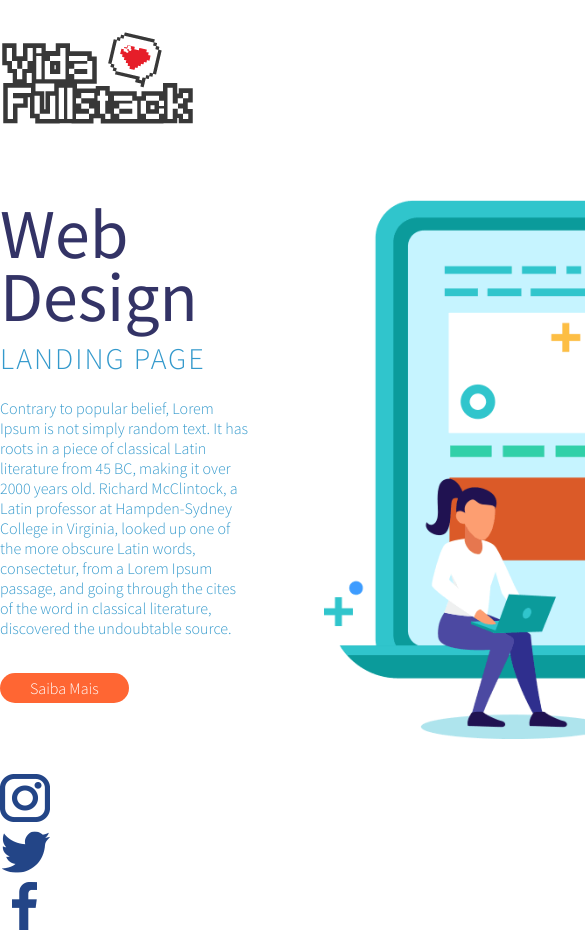
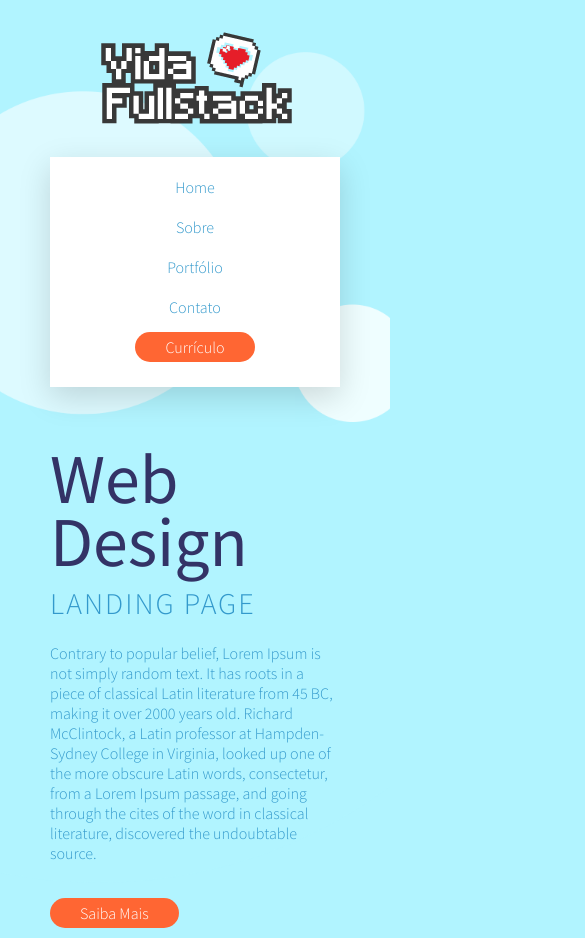
Before and after one commit to weldson01/Font-end2, a plain HTML site: page index.html in a window 390 px wide. Shown: the top 938 px of the page, 585 px wide, since content can reach past the window. Drawn offline with Linux system fonts and the light colour scheme.

Commit message:
Finish responsive components

```diff
--- /dev/null
+++ b/assets/css/bootstrap.css
@@ -0,0 +1,29 @@
+/*reset Css */
+*{
+  margin: 0;
+  padding: 0;
+  border: 0;
+  font-size: 100%;
+  font: inherit;
+  vertical-align: baseline;
+  text-decoration: none;
+  font-family: 'Source Sans Pro', sans-serif;
+  font-weight: 300;
+  list-style: none;
+}
+body{
+  background-image: url("../Images/bolha-background.png");
+  background-repeat: no-repeat;
+  background-position: left center;
+}
+.container{
+  width: 1024px;
+  margin: 30px auto;
+  display:flex;
+  flex-direction: column;
+}
+
+.row{
+  display:flex;
+  flex-direction: row;
+}
--- /dev/null
+++ b/assets/css/footer.css
@@ -0,0 +1,6 @@
+footer ul li{
+  margin: 0 30px 0 0;
+}
+footer ul li a img{
+  width: 30px;
+}
--- a/assets/css/header.css
+++ b/assets/css/header.css
@@ -9,7 +9,6 @@ header section{
 header nav ul{
   display: flex;
   flex-direction: row;
-  list-style: none;
   align-items: center;
 }
 header nav ul li a{
--- a/assets/css/main.css
+++ b/assets/css/main.css
@@ -11,6 +11,7 @@
   font-weight: 400;
   color: #333366;
 }
+
 .sobre-web-design article h2,
 .sobre-web-design article p {
   color: #3399cc;
--- /dev/null
+++ b/assets/css/responsive-background.css
@@ -0,0 +1,35 @@
+@media (max-width: 2000px){
+  body{
+    background-size: 880px;
+  }
+}
+@media (max-width: 1700px){
+  body{
+    background-size: 800px;
+  }
+}
+@media (max-width: 1550px){
+  body{
+    background-size: 750px;
+  }
+}
+@media (max-width: 1440px){
+  body{
+    background-size: 700px;
+  }
+}
+@media (max-width: 1330px){
+  body{
+    background-size: 650px;
+  }
+}
+@media (max-width: 1220px){
+  body{
+    background-size: 600px;
+  }
+}
+@media (max-width: 1100px){
+  body{
+    background-position-x: -100px;
+  }
+}
--- /dev/null
+++ b/assets/css/responsive-elements..css
@@ -0,0 +1,63 @@
+@media(max-width: 1150px){
+  .container{
+    width: 950px;
+  }
+}
+@media(max-width: 1024px){
+  .container{
+    width: 700px;
+
+  }
+  .sobre-web-design figcaption img{
+    width: 600px;
+  }
+}
+@media(max-width: 915px){
+  body{
+    background-position: left -250px;
+    background-color: #b1f4ff;
+  }
+  .container{
+    width: 600px;
+
+  }
+  .row{
+    flex-direction: column;
+  }
+  header nav{
+    margin: 30px 0;
+  }
+  .sobre-web-design article{
+    width: 100%;
+  }
+  .sobre-web-design figcaption img{
+    width: 100%;
+    margin: 30px 0 0 0;
+  }
+  footer .row{
+    flex-direction: row;
+    justify-content: center;
+  }
+}
+@media(max-width: 665px){
+  .container{
+    width:400px;
+  }
+}
+@media(max-width: 450px){
+  .container{
+    width: 290px;
+  }
+  header nav ul{
+   flex-direction: column;
+  }
+  header nav{
+    background:#fff;
+    width:100%;
+    padding: 10px 0 20px;
+    box-shadow: 0px 10px 30px rgba(0,0,0,0.15);
+  }
+  header nav ul li{
+    margin: 10px 0;
+  }
+}
--- a/assets/css/style.css
+++ b/assets/css/style.css
@@ -1,30 +1,10 @@
 /* Font */
 @import url('https://fonts.googleapis.com/css2?family=Source+Sans+Pro:wght@200;300;400&display=swap');
 /* components */
+@import "./bootstrap.css";
 @import "./header.css";
 @import "./buttons.css";
 @import "./main.css";
-/*reset Css */
-*{
-  margin: 0;
-  padding: 0;
-  border: 0;
-  font-size: 100%;
-  font: inherit;
-  vertical-align: baseline;
-  text-decoration: none;
-  font-family: 'Source Sans Pro', sans-serif;
-  font-weight: 300;
-}
-
-.container{
-  width: 1024px;
-  margin: 30px auto;
-  display:flex;
-  flex-direction: column;
-}
-
-.row{
-  display:flex;
-  flex-direction: row;
-}
+@import "./footer.css";
+@import "./responsive-background.css";
+@import "./responsive-elements..css";
--- a/index.html
+++ b/index.html
@@ -48,6 +48,7 @@
     <!-- End do Menu do site-->
   </header>
   <!-- End Header-->
+
   <!-- Container-->
   <main class="container">
     <!-- Section conteúdo do site -->
@@ -75,10 +76,11 @@
     <!-- End Section conteúdo do site -->
   </main>
   <!-- End Container -->
+
   <!-- Footer -->
-  <footer>
+  <footer class="container">
     <!-- Redes Sociais -->
-    <ul>
+    <ul class="row">
 
       <li>
         <a href="#">
@@ -101,6 +103,7 @@
     <!-- End Redes Sociais-->
   </footer>
   <!-- End Footer-->
+
 </body>
 
 </html>
```
